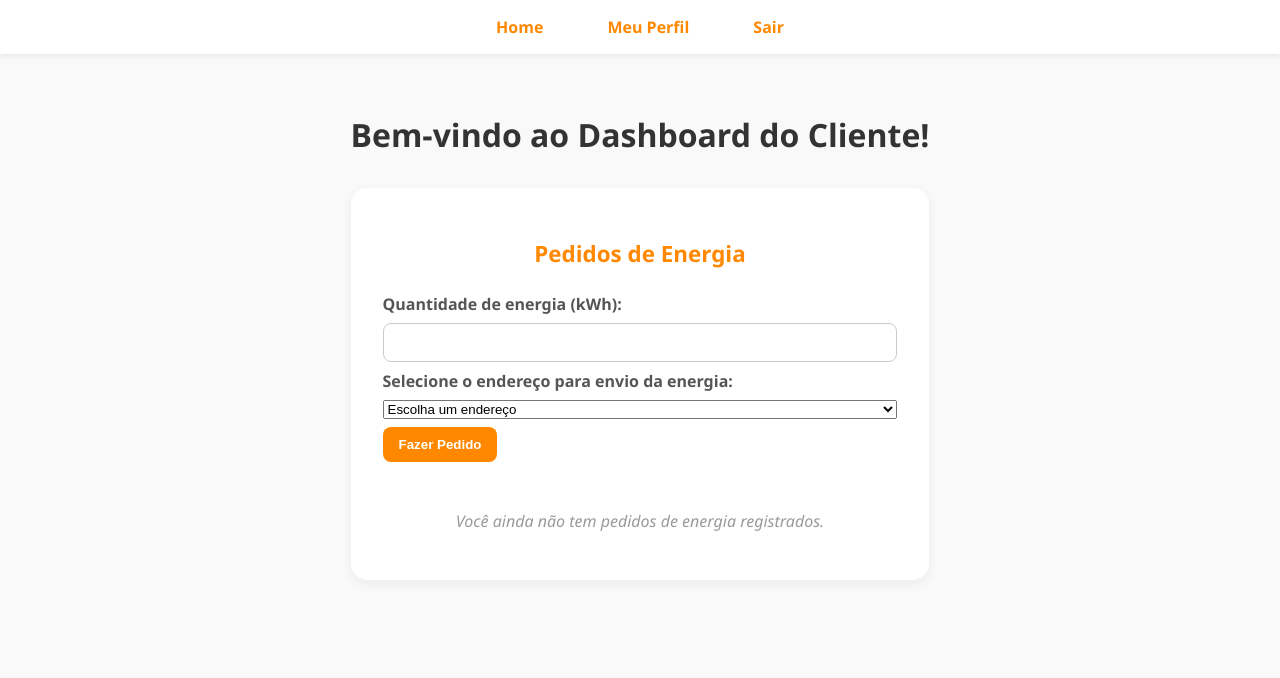
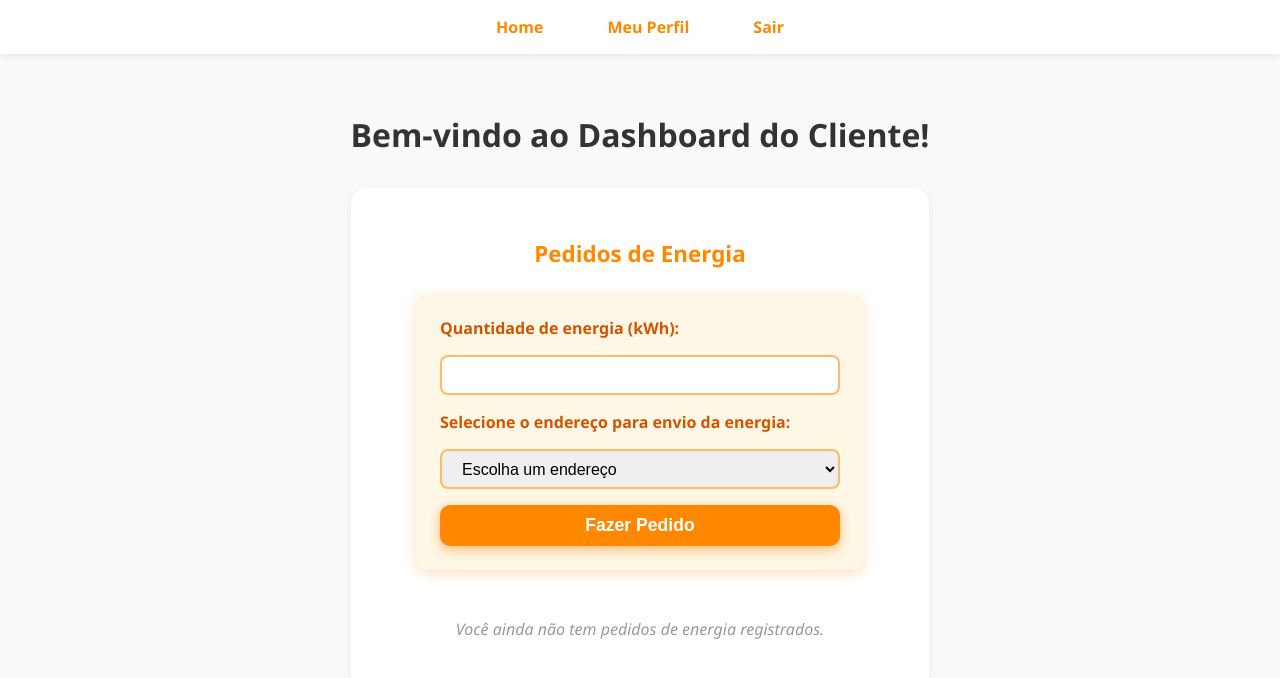
Before and after one commit to sampai0x/EcoSol, a Vue app: page /DashboardCliente in a window 1280 px wide. Shown: the top 678 px of the page. Built offline with nearby package versions, Linux system fonts and the light colour scheme.

Commit message:
Mudanças visuais

```diff
--- a/src/views/DashboardCliente.vue
+++ b/src/views/DashboardCliente.vue
@@ -29,8 +29,6 @@
             </option>
           </select>
 
-
-
           <button type="submit">Fazer Pedido</button>
         </form>
 
@@ -40,10 +38,25 @@
         </div>
 
         <ul class="requests-list">
-          <li v-for="(pedido, index) in pedidos" :key="index" class="request-item">
+          <li v-for="(pedido, index) in pedidos" :key="pedido.id" class="request-item">
             <div>
               <strong>{{ pedido.quantidade }} kWh</strong><br />
-              <span>Data do pedido: {{ pedido.data }}</span>
+              <span>Data do pedido: {{ pedido.dataPedido }}</span><br />
+              <span>Endereço: {{ pedido.endereco }}</span>
+            </div>
+
+            <div>
+              <button
+                v-if="!pedido.contratoFirmado"
+                @click="cancelarPedido(index)"
+                class="cancelar-pedido-btn"
+                type="button"
+              >
+                Cancelar Pedido
+              </button>
+              <span v-else class="contrato-ativo">
+                ✅ Contrato firmado
+              </span>
             </div>
           </li>
         </ul>
@@ -60,7 +73,7 @@ export default {
       pedidos: [],
       novaQuantidade: null,
       enderecoSelecionado: '',
-      enderecosUsuario: [] // Assumindo que você tem isso vindo de algum lugar
+      enderecosUsuario: [],
     };
   },
   mounted() {
@@ -83,25 +96,37 @@ export default {
         return;
       }
 
+      const usuario = JSON.parse(localStorage.getItem('usuarioLogado')) || {};
+
       const novoPedido = {
+        id: Date.now(),
+        nomeCliente: usuario.nome || 'Cliente',
+        emailCliente: usuario.email || '',
         quantidade: this.novaQuantidade,
-        data: new Date().toLocaleDateString('pt-BR'),
-        endereco: this.enderecoSelecionado
+        dataPedido: new Date().toLocaleDateString('pt-BR'),
+        endereco: this.enderecoSelecionado,
+        contratoFirmado: false,
       };
 
       this.pedidos.push(novoPedido);
-      localStorage.setItem('pedidosCliente', JSON.stringify(this.pedidos));
+      localStorage.setItem('pedidosEnergia', JSON.stringify(this.pedidos));
 
       this.novaQuantidade = null;
       this.enderecoSelecionado = '';
     },
     carregarPedidos() {
-      const pedidosSalvos = JSON.parse(localStorage.getItem('pedidosCliente') || '[]');
+      const pedidosSalvos = JSON.parse(localStorage.getItem('pedidosEnergia') || '[]');
       this.pedidos = pedidosSalvos;
     },
     carregarEnderecos() {
       const usuario = JSON.parse(localStorage.getItem('usuarioLogado'));
       this.enderecosUsuario = usuario?.enderecos || [usuario?.endereco].filter(Boolean);
+    },
+    cancelarPedido(index) {
+      if (confirm('Tem certeza que deseja cancelar este pedido?')) {
+        this.pedidos.splice(index, 1);
+        localStorage.setItem('pedidosEnergia', JSON.stringify(this.pedidos));
+      }
     },
     logout() {
       localStorage.removeItem('usuarioLogado');
@@ -112,8 +137,8 @@ export default {
     },
     goToHome() {
       this.$router.push('/');
-    }
-  }
+    },
+  },
 };
 </script>
 
@@ -174,6 +199,60 @@ export default {
   margin-bottom: 2rem;
 }
 
+.pedido-form {
+  max-width: 400px;
+  margin: 1.5rem auto 2rem;
+  padding: 1.5rem;
+  background: #fff7e6;
+  border-radius: 12px;
+  box-shadow: 0 4px 12px rgba(255, 136, 0, 0.25);
+  display: flex;
+  flex-direction: column;
+  gap: 1rem;
+  font-family: 'Segoe UI', Tahoma, Geneva, Verdana, sans-serif;
+}
+
+.pedido-form label {
+  font-weight: 600;
+  color: #d35400;
+  font-size: 1rem;
+}
+
+.pedido-form input[type="number"],
+.pedido-form select {
+  padding: 0.55rem 1rem;
+  font-size: 1rem;
+  border: 2px solid #ffbb66;
+  border-radius: 8px;
+  transition: border-color 0.3s ease, box-shadow 0.3s ease;
+  outline-offset: 2px;
+}
+
+.pedido-form input[type="number"]:focus,
+.pedido-form select:focus {
+  border-color: #ff8800;
+  box-shadow: 0 0 8px 2px rgba(255, 136, 0, 0.5);
+  outline: none;
+}
+
+.pedido-form button[type="submit"] {
+  background-color: #ff8800;
+  color: white;
+  font-weight: 700;
+  font-size: 1.1rem;
+  padding: 0.6rem 1.2rem;
+  border: none;
+  border-radius: 10px;
+  cursor: pointer;
+  box-shadow: 0 4px 12px rgba(255, 136, 0, 0.5);
+  transition: background-color 0.3s ease, box-shadow 0.3s ease;
+}
+
+.pedido-form button[type="submit"]:hover {
+  background-color: #e67300;
+  box-shadow: 0 6px 16px rgba(230, 115, 0, 0.7);
+}
+
 .requests {
   background: white;
   padding: 2rem;
@@ -204,41 +283,6 @@ export default {
   margin: 0;
 }
 
-.pedido-form {
-  display: flex;
-  flex-direction: column;
-  margin-bottom: 2rem;
-  gap: 0.5rem;
-}
-
-.pedido-form label {
-  font-weight: bold;
-  color: #555;
-}
-
-.pedido-form input {
-  padding: 0.6rem;
-  border: 1px solid #ccc;
-  border-radius: 8px;
-  font-size: 1rem;
-}
-
-.pedido-form button {
-  align-self: flex-start;
-  background-color: #ff8800;
-  color: white;
-  padding: 0.6rem 1rem;
-  border: none;
-  border-radius: 8px;
-  font-weight: bold;
-  cursor: pointer;
-  transition: background-color 0.3s ease;
-}
-
-.pedido-form button:hover {
-  background-color: #e67300;
-}
-
 .request-item {
   background: #fdf5e6;
   border: 1px solid #ffddaa;
@@ -258,4 +302,24 @@ export default {
 .request-item span {
   color: #777;
 }
+
+.cancelar-pedido-btn {
+  background-color: #e74c3c;
+  border: none;
+  color: white;
+  font-weight: bold;
+  padding: 0.4rem 0.8rem;
+  border-radius: 8px;
+  cursor: pointer;
+  transition: background-color 0.2s ease;
+}
+
+.cancelar-pedido-btn:hover {
+  background-color: #c0392b;
+}
+
+.contrato-ativo {
+  font-weight: bold;
+  color: #27ae60;
+}
 </style>
```
